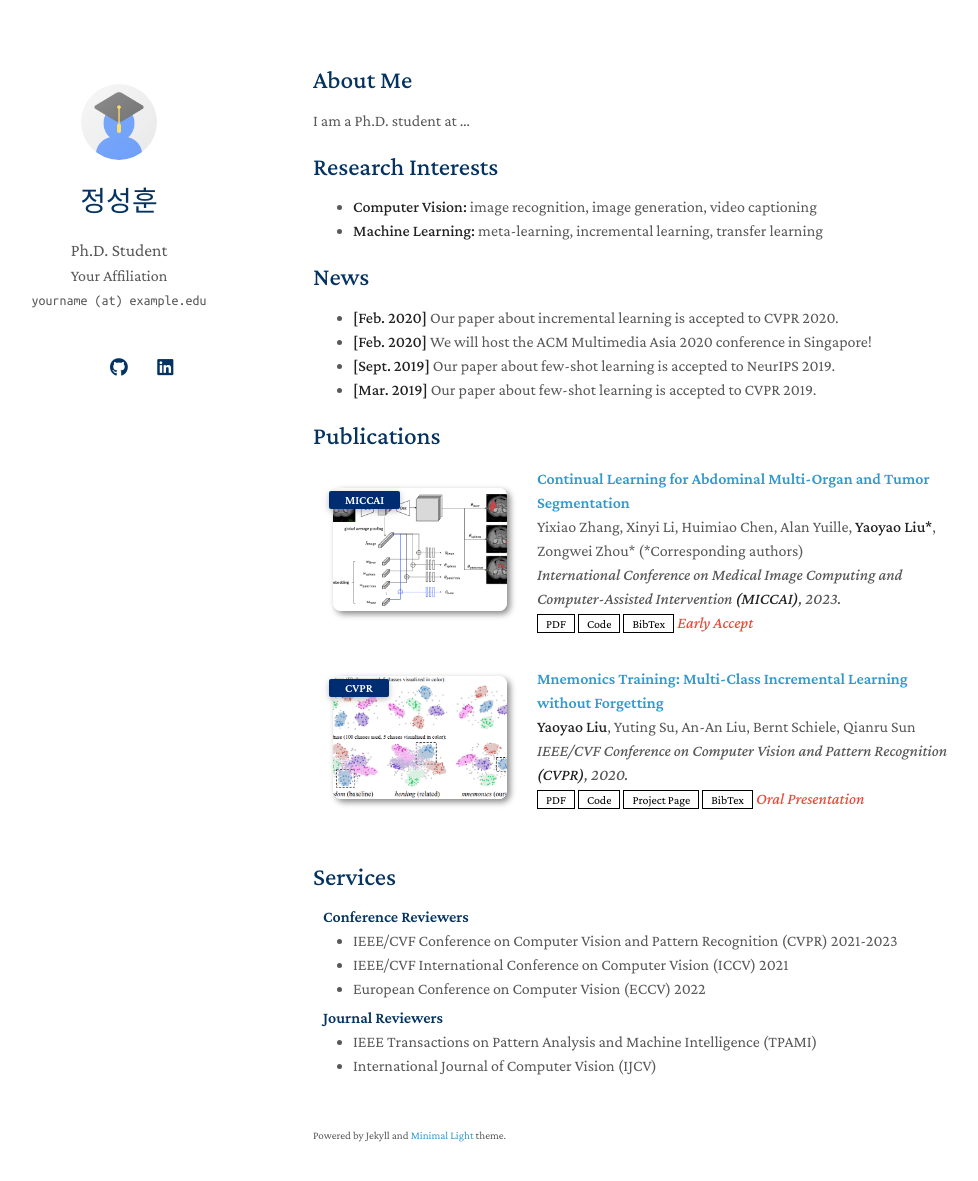
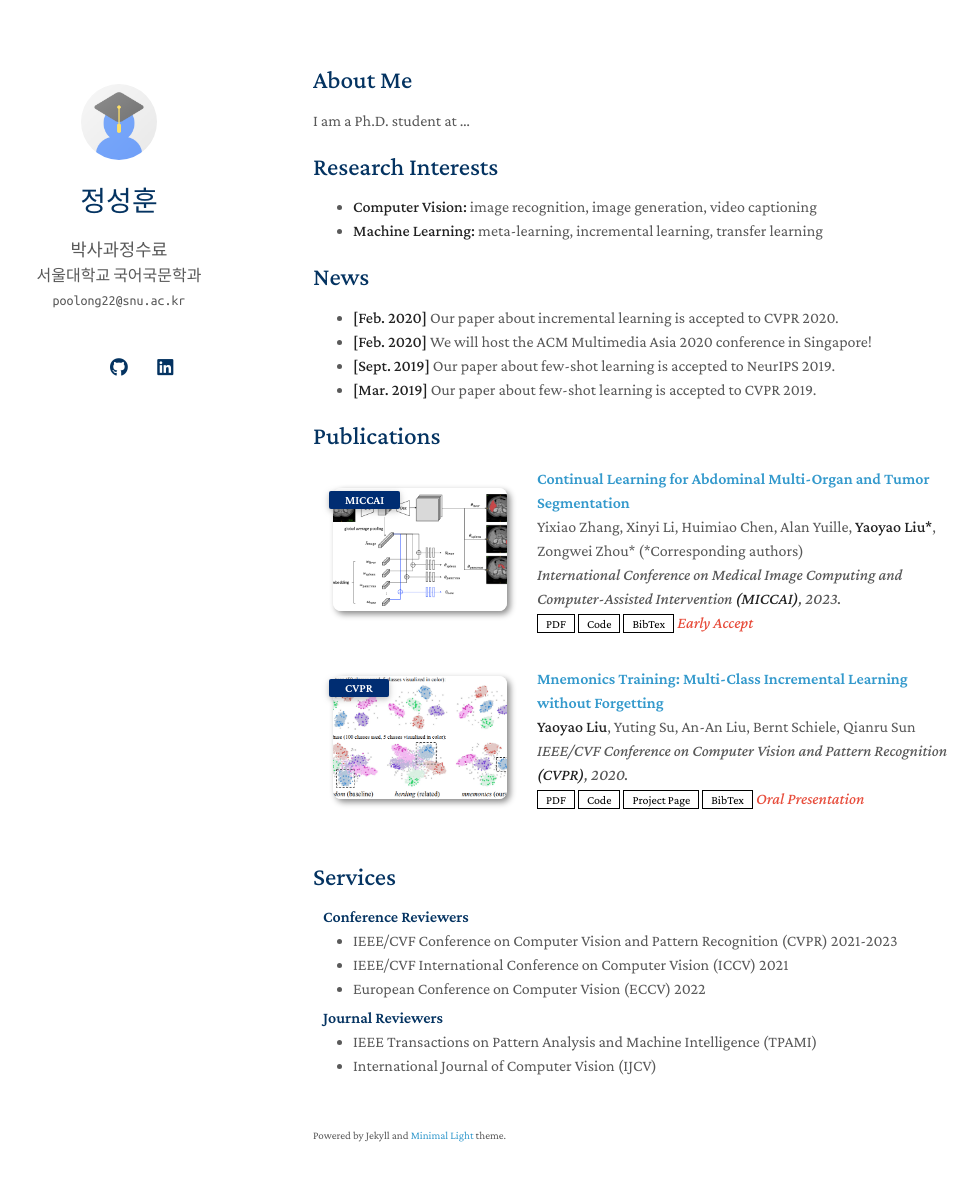
Before and after one commit to jshoon22/jshoon22.github.io, a Jekyll site: the page built from index.md, in a window 1280 px wide and 1216 px high. Shown: the top 1181 px of the window, without its empty margins (157-1135 px from the left). Built offline with Jekyll 4.4.1, drawn with Linux system fonts in a browser that asks for light colours; a style sheet for code colours, icons or effects is not loaded; our own code applies the rules of GitHub Pages for plain Markdown files.

Commit message:
Update _config.yml

```diff
--- a/_config.yml
+++ b/_config.yml
@@ -1,8 +1,8 @@
 # Basic Information
 title: 정성훈
-position: Ph.D. Student
-affiliation: Your Affiliation
-email: yourname (at) example.edu
+position: 박사과정수료
+affiliation: 서울대학교 국어국문학과
+email: poolong22@snu.ac.kr
 
 # Search Engine Optimization (SEO)
 # The following information is used to improve the website traffic from search engines, e.g., Google.
```
